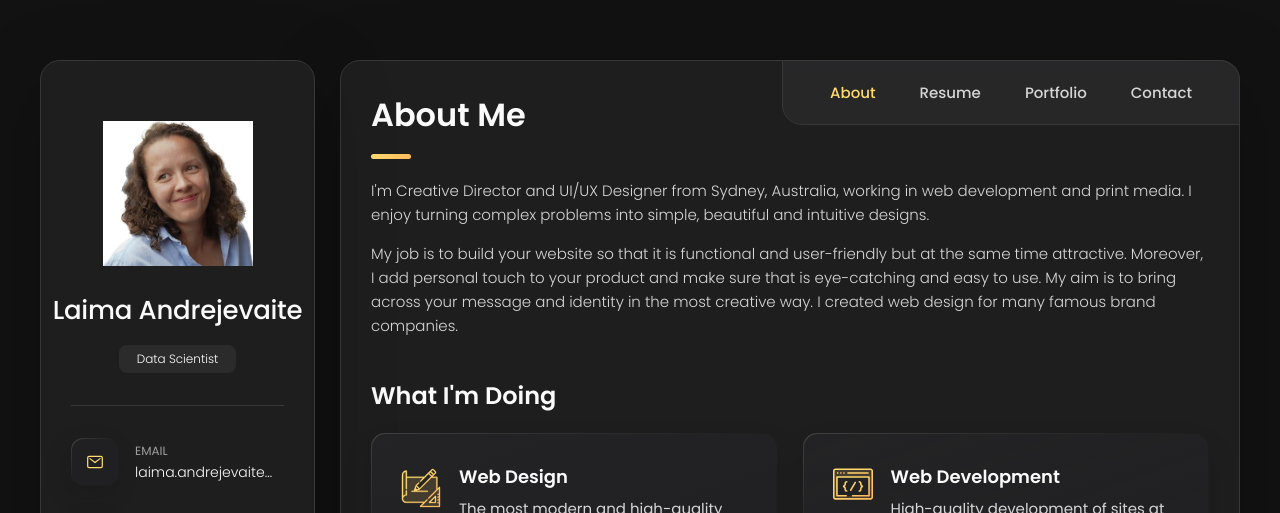
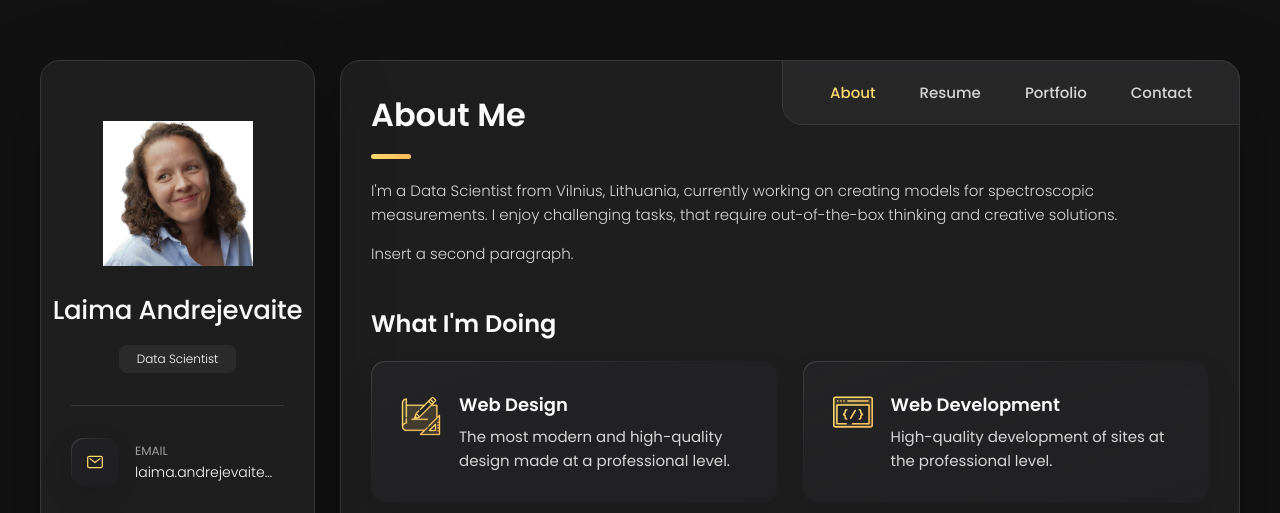
Before and after one commit to laima-andrejevaite/laima-andrejevaite.github.io, a plain HTML site: page index.html in a window 1280 px wide. Shown: the top 513 px of the page. Drawn offline with nearby package versions, Linux system fonts and the light colour scheme.

Commit message:
Update "About me"

```diff
--- a/index.html
+++ b/index.html
@@ -165,17 +165,12 @@
 
         <section class="about-text">
           <p>
-            I'm Creative Director and UI/UX Designer from Sydney, Australia, working in web development and print media.
-            I enjoy
-            turning complex problems into simple, beautiful and intuitive designs.
+            I'm a Data Scientist from Vilnius, Lithuania, currently working on creating models for spectroscopic measurements.
+            I enjoy challenging tasks, that require out-of-the-box thinking and creative solutions.
           </p>
 
           <p>
-            My job is to build your website so that it is functional and user-friendly but at the same time attractive.
-            Moreover, I
-            add personal touch to your product and make sure that is eye-catching and easy to use. My aim is to bring
-            across your
-            message and identity in the most creative way. I created web design for many famous brand companies.
+            Insert a second paragraph.
           </p>
         </section>
 
```
Also changed, not shown: index.txt.
